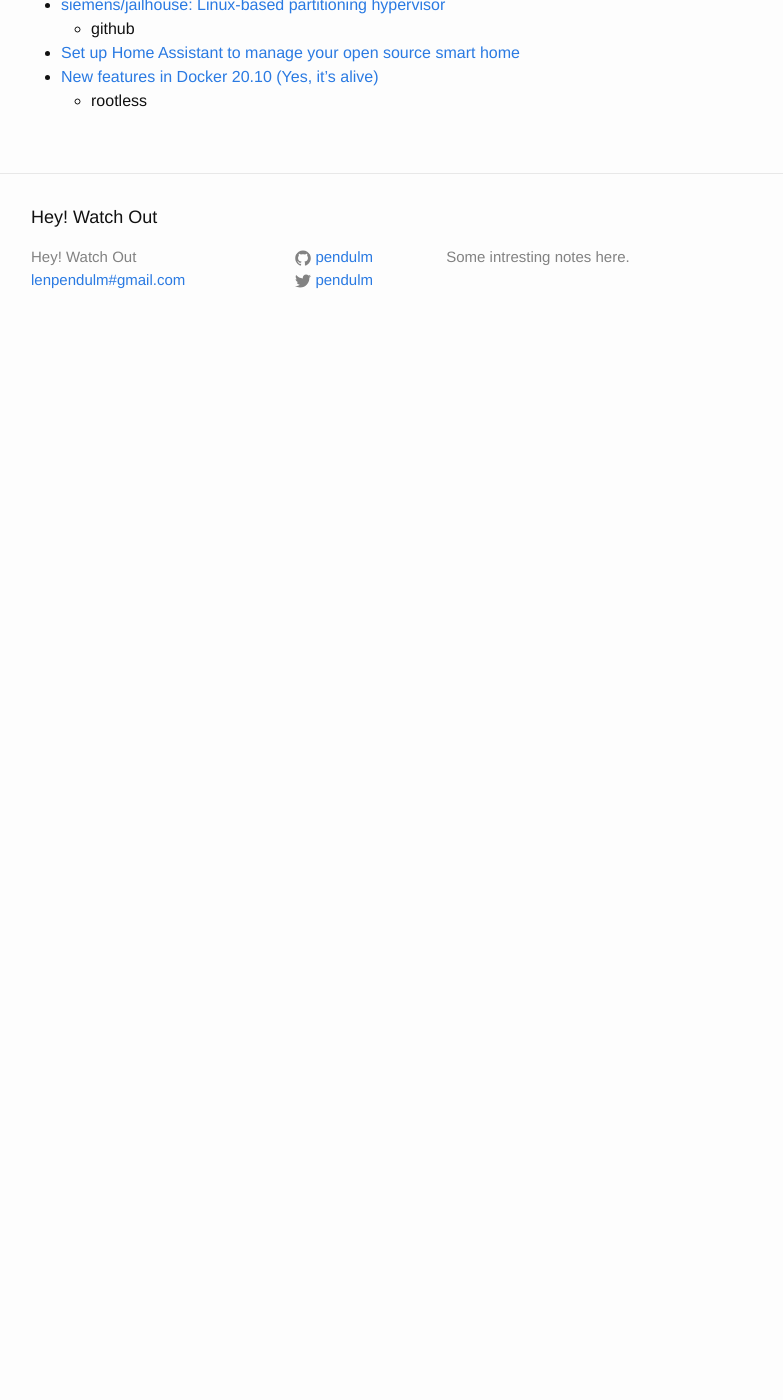
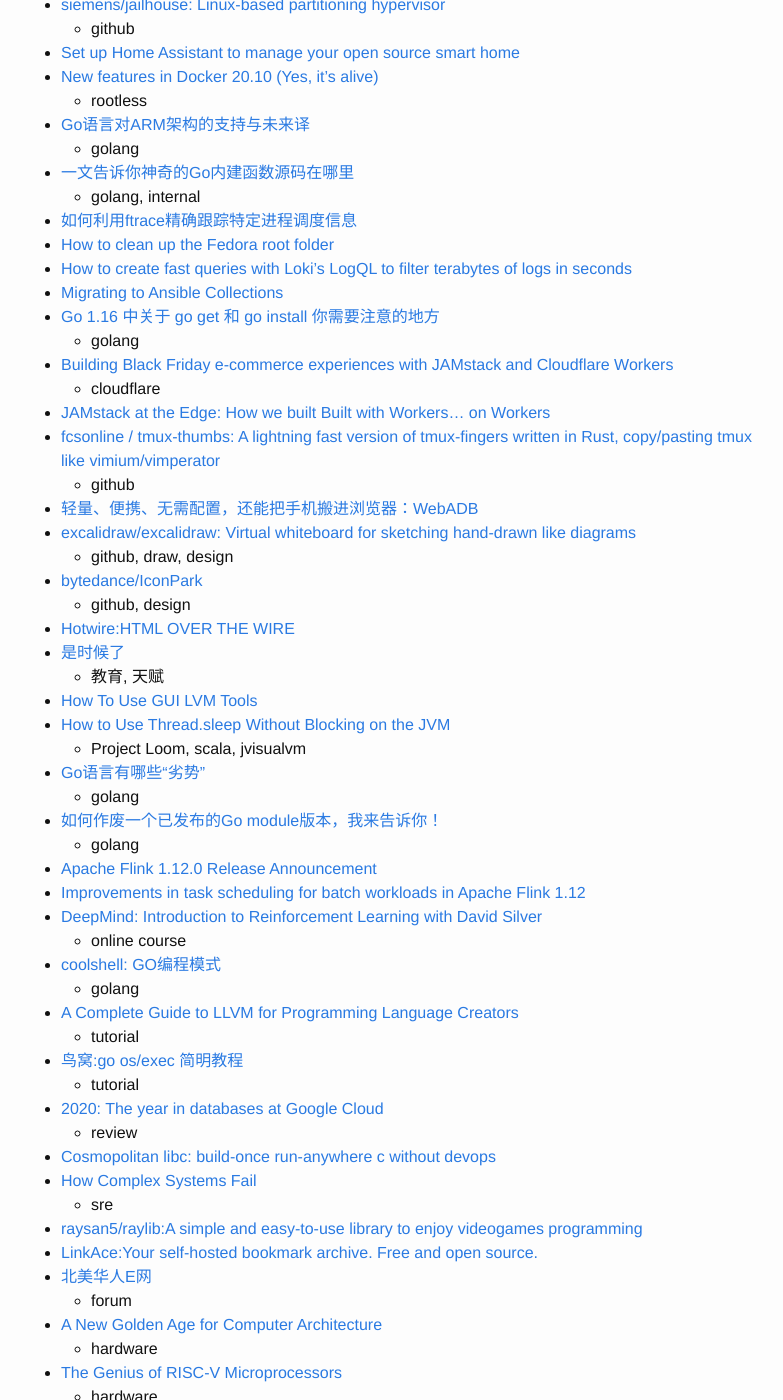
Before and after one commit to pendulm/pendulm.github.io, a Jekyll site: the page built from _posts/2020-12-04-December-news.markdown, in a window 1280 px wide and 1400 px high, scrolled down 255 px. Shown: the whole window, without its empty margins (239-1022 px from the left). Built offline with Jekyll 4.4.1, drawn with Linux system fonts in a browser that asks for light colours; before the commit the page ends 900 px from its top, so only the background shows below that; some of the changed text lies outside the part shown.

Commit message:
finish 2020

```diff
--- a/_posts/2020-03-27-postmortem.markdown
+++ b/_posts/2020-03-27-postmortem.markdown
@@ -12,6 +12,7 @@ categories: tech
 
 ## Cloudflare
 - [Details of the Cloudflare outage on July 2, 2019](https://blog.cloudflare.com/details-of-the-cloudflare-outage-on-july-2-2019/)
+- [A Byzantine failure in the real world](https://blog.cloudflare.com/a-byzantine-failure-in-the-real-world/)
 
 ## Stripe
 - [Root cause analysis: significantly elevated error rates on 2019‑07‑10](https://stripe.com/rcas/2019-07-10)
--- a/_posts/2020-12-04-December-news.markdown
+++ b/_posts/2020-12-04-December-news.markdown
@@ -12,3 +12,57 @@ categories: link
 - [Set up Home Assistant to manage your open source smart home](https://opensource.com/article/20/12/home-assistant)
 - [New features in Docker 20.10 (Yes, it’s alive)](https://medium.com/nttlabs/docker-20-10-59cc4bd59d37)
   - rootless
+- [Go语言对ARM架构的支持与未来译](https://tonybai.com/2020/12/18/go-ports-until-202012/)
+  - golang
+- [一文告诉你神奇的Go内建函数源码在哪里](https://tonybai.com/2020/12/17/where-is-the-source-of-builtin-functions/)
+  - golang, internal
+- [如何利用ftrace精确跟踪特定进程调度信息](https://mp.weixin.qq.com/s/JDQA4W_Ylutp03NvShceDw)
+- [How to clean up the Fedora root folder](https://developers.redhat.com/blog/2020/12/10/how-to-clean-up-the-fedora-root-folder/)
+- [How to create fast queries with Loki’s LogQL to filter terabytes of logs in seconds](https://grafana.com/blog/2020/12/08/how-to-create-fast-queries-with-lokis-logql-to-filter-terabytes-of-logs-in-seconds/)
+- [Migrating to Ansible Collections](https://www.ansible.com/hubfs/Webinar%20PDF%20slides/2020-Dec-08--Webinar%20Migrating%20to%20Ansible%20Collections.pdf)
+- [Go 1.16 中关于 go get 和 go install 你需要注意的地方](https://moelove.info/2020/12/19/Go-1.16-%E4%B8%AD%E5%85%B3%E4%BA%8E-go-get-%E5%92%8C-go-install-%E4%BD%A0%E9%9C%80%E8%A6%81%E6%B3%A8%E6%84%8F%E7%9A%84%E5%9C%B0%E6%96%B9/)
+  - golang
+- [Building Black Friday e-commerce experiences with JAMstack and Cloudflare Workers](https://blog.cloudflare.com/building-black-friday-e-commerce-experiences-with-jamstack-and-cloudflare-workers/)
+  - cloudflare
+- [JAMstack at the Edge: How we built Built with Workers… on Workers](https://blog.cloudflare.com/jamstack-at-the-edge-how-we-built-built-with-workers-on-workers/)
+- [fcsonline / tmux-thumbs: A lightning fast version of tmux-fingers written in Rust, copy/pasting tmux like vimium/vimperator](https://github.com/fcsonline/tmux-thumbs)
+  - github
+- [轻量、便携、无需配置，还能把手机搬进浏览器：WebADB](https://sspai.com/post/64139)
+- [excalidraw/excalidraw: Virtual whiteboard for sketching hand-drawn like diagrams](https://github.com/excalidraw/excalidraw)
+  - github, draw, design
+- [bytedance/IconPark](https://github.com/bytedance/IconPark)
+  - github, design
+- [Hotwire:HTML OVER THE WIRE](https://hotwire.dev/)
+- [是时候了](https://laike9m.com/blog/shi-shi-hou-liao,94/)
+  - 教育, 天赋
+- [How To Use GUI LVM Tools](https://www.linuxjournal.com/content/review-gui-lvm-tools)
+- [How to Use Thread.sleep Without Blocking on the JVM](https://www.freecodecamp.org/news/non-blocking-thread-sleep-on-jvm/)
+  - Project Loom, scala, jvisualvm
+- [Go语言有哪些“劣势”](https://tonybai.com/2020/12/24/the-disadvantages-of-go/)
+  - golang
+- [如何作废一个已发布的Go module版本，我来告诉你！](https://tonybai.com/2020/12/26/how-to-deprecate-a-published-version-of-some-specific-go-module/)
+  - golang
+- [Apache Flink 1.12.0 Release Announcement](https://flink.apache.org/news/2020/12/10/release-1.12.0.html)
+- [Improvements in task scheduling for batch workloads in Apache Flink 1.12](https://flink.apache.org/2020/12/15/pipelined-region-sheduling.html)
+- [DeepMind: Introduction to Reinforcement Learning with David Silver](https://deepmind.com/learning-resources/-introduction-reinforcement-learning-david-silver)
+  - online course
+- [coolshell: GO编程模式](https://coolshell.cn/articles/21128.html)
+  - golang
+- [A Complete Guide to LLVM for Programming Language Creators](https://mukulrathi.co.uk/create-your-own-programming-language/llvm-ir-cpp-api-tutorial/)
+  - tutorial
+- [鸟窝:go os/exec 简明教程](https://colobu.com/2020/12/27/go-with-os-exec/)
+  - tutorial
+- [2020: The year in databases at Google Cloud](https://cloud.google.com/blog/products/databases/managed-cloud-database-services-what-was-new-in-2020)
+  - review
+- [Cosmopolitan libc: build-once run-anywhere c without devops](https://justine.lol/cosmopolitan/index.html)
+- [How Complex Systems Fail](https://perspectives.mvdirona.com/2020/03/how-complex-systems-fail/)
+  - sre
+- [raysan5/raylib:A simple and easy-to-use library to enjoy videogames programming](https://github.com/raysan5/raylib)
+- [LinkAce:Your self-hosted bookmark archive. Free and open source.](https://www.linkace.org/)
+- [北美华人E网](https://huaren.us/)
+  - forum
+- [A New Golden Age for Computer Architecture](https://cacm.acm.org/magazines/2019/2/234352-a-new-golden-age-for-computer-architecture/fulltext)
+  - hardware
+- [The Genius of RISC-V Microprocessors](https://erik-engheim.medium.com/the-genius-of-risc-v-microprocessors-b19d735abaa6)
+  - hardware
+- [Systems design explains the world: volume 1](https://apenwarr.ca/log/20201227)
```
